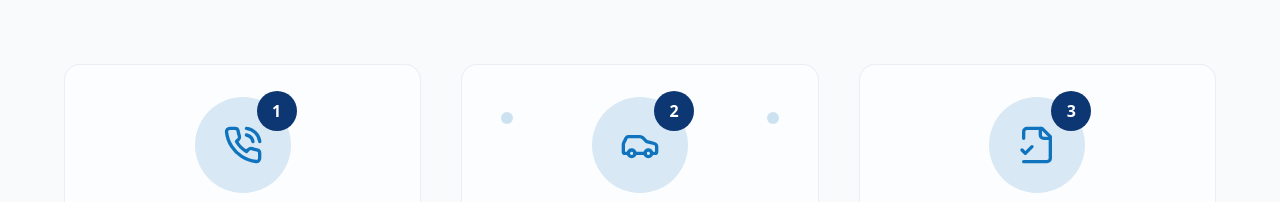
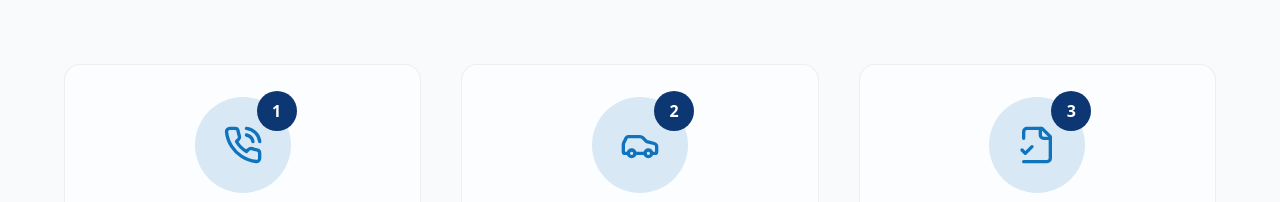
Before and after one commit to FatihK571/mainz-gutachter-hero, a React (Vite) app: page / in a window 1280 px wide. Shown: the part 2548-2750 px from the top of the page. Built offline with nearby package versions, Linux system fonts and the light colour scheme; the HTML template or start-up script is replaced by a standard one.

Commit message:
Fix process timeline dots

```diff
--- a/src/pages/Index.tsx
+++ b/src/pages/Index.tsx
@@ -244,12 +244,6 @@ const Index = () => {
               role="list"
               aria-label="Drei-Schritte-Prozess"
             >
-              {/* Desktop: Dot connectors between steps */}
-              <div className="hidden lg:flex absolute top-12 left-0 right-0 justify-center items-center gap-[33%] px-[16.5%]" aria-hidden="true">
-                <div className="w-3 h-3 rounded-full bg-accent/40" />
-                <div className="w-3 h-3 rounded-full bg-accent/40" />
-              </div>
-
               {/* Mobile: Connecting dots */}
               <div className="lg:hidden absolute left-1/2 -translate-x-1/2 top-0 bottom-0 flex flex-col justify-evenly items-center pointer-events-none" aria-hidden="true">
                 <div className="w-2 h-2 rounded-full bg-accent/40" />
```
